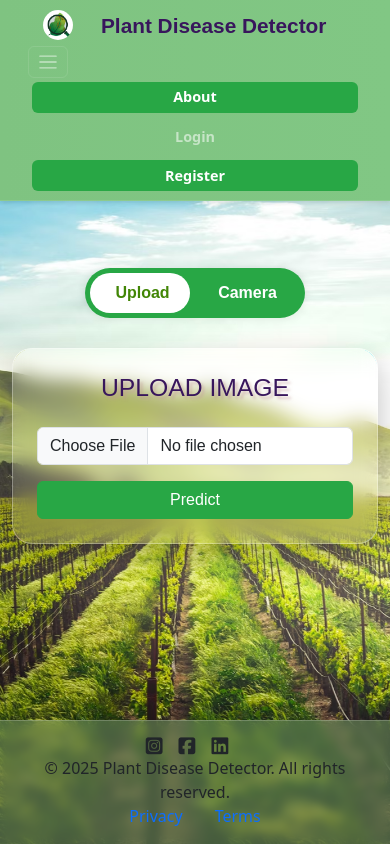
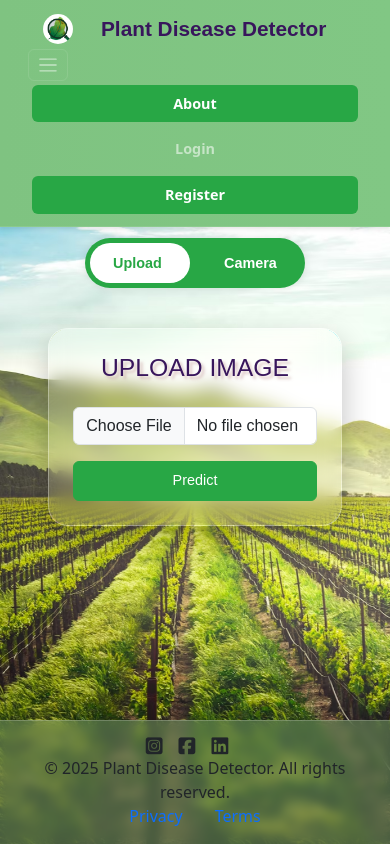
Before and after one commit to 1177SayanShee/Potato-Disease-Detection, a Python web app: template potato-disease-classification/api/templates/index.html in a window 390 px wide, after a click that opens the changed part. Run offline with Jinja, Linux system fonts and the light colour scheme; the template is opened without the code that fills it, so the values that code supplies are empty; some web fonts are replaced.

Commit message:
Make the Navbar and Index Page Responsive

```diff
--- a/potato-disease-classification/api/static/style.css
+++ b/potato-disease-classification/api/static/style.css
@@ -14,6 +14,7 @@ body {
 }
 
 .main-content {
+    padding: 4rem 1rem; /* adds horizontal padding on smaller screens */
     flex: 1;
     display: flex;
     justify-content: center;
@@ -38,6 +39,8 @@ body {
     overflow: hidden;
 
     margin-bottom: 2rem;
+    transition: all 0.4s ease-in-out;
+
 }
 
 
@@ -147,44 +150,28 @@ h2 {
 }
 
 
-/* Optional: To keep navbar fixed at top */
+/* Navbar Properties */
 .navbar {
     position: fixed;
     top: 0;
     left: 0;
     right: 0;
     z-index: 1030;
+    transition: padding 0.5s ease;
 }
 
 .navbar-brand {
+    font-size: 2rem;
     font-weight: bold;
-    transition: transform 0.2s ease, color 0.2s ease;
+    transition: font-size 0.5s ease;
 }
 
 .navbar-brand:hover {
     color: #38165c !important;
-    /* prevent it from changing on hover */
     transform: scale(1.02);
+    transition: transform 0.3s ease, color 0.2s ease;
+
 }
-
-
-/* Optional tweaks for consistency */
-.navbar .btn {
-    font-weight: 600;
-}
-
-
-
-
-.custom-navbar {
-    background: linear-gradient(90deg, #7fc381, #81c784);
-    padding: 0.5rem 1rem;
-    box-shadow: 0 2px 4px rgba(0, 0, 0, 0.1);
-    backdrop-filter: blur(10px);
-    -webkit-backdrop-filter: blur(10px);
-    border-bottom: 1px solid rgba(255, 255, 255, 0.1);
-}
-
 
 .logo img {
     height: 40px;
@@ -192,25 +179,18 @@ h2 {
     margin-right: 20px;
     margin-left: 15px;
     border-radius: 16px;
-    transition: transform 0.2s ease, color 0.2s ease;
-
+    transition: height 0.5s ease;
 }
 
 .logo:hover {
-    transform: scale(1.03);
-}
-
-
-.brand-text {
-    font-size: 2rem;
-    transition: font-size 0.3s ease;
+    transform: scale(1.035);
 }
 
 .nav-link {
     font-size: 1rem;
     padding: 0.5rem 1rem;
-    transition: all 0.3s ease;
-  }
+    transition: all 0.5s ease;
+}
 
 /* Make adjustments below medium screen (bootstrap breakpoint is 768px) */
 @media (max-width: 741px) {
@@ -219,7 +199,7 @@ h2 {
         height: 30px;
     }
 
-    .brand-text {
+    .navbar-brand {
         font-size: 1.3rem;
     }
 
@@ -235,9 +215,23 @@ h2 {
     .nav-link {
         font-size: 0.9rem;
         padding: 0.3rem 0.6rem;
-      }
+    }
 }
 
+
+/* Optional tweaks for consistency */
+.navbar .btn {
+    font-weight: 600;
+}
+
+.custom-navbar {
+    background: linear-gradient(90deg, #7fc381, #81c784);
+    padding: 0.5rem 1rem;
+    box-shadow: 0 2px 4px rgba(0, 0, 0, 0.1);
+    backdrop-filter: blur(10px);
+    -webkit-backdrop-filter: blur(10px);
+    border-bottom: 1px solid rgba(255, 255, 255, 0.1);
+}
 
 /* Toggle Hamburger Button Effect */
 
@@ -315,7 +309,7 @@ h2 {
 }
 
 
-/* Index page Related */
+/* Index page Related -------------------------------------------> */
 #cameraFeed {
     max-width: 400px;
     max-height: 400px;
@@ -325,35 +319,19 @@ h2 {
     backdrop-filter: blur(4px);
 }
 
-
-@media (max-width: 576px) {
-    .glass-card {
-        padding: 1.5rem;
-        font-size: 1.1rem;
-    }
-
-    .preview-img {
-        max-width: 90%;
-        height: auto;
-    }
-}
-
 .toggle-container {
     position: relative;
     width: 220px;
     height: 50px;
     background: #28a745;
-    ;
     border-radius: 50px;
     display: flex;
     align-items: center;
     justify-content: space-between;
     padding: 5px;
     box-shadow: 0 0 10px rgba(0, 0, 0, 0.1);
-    margin: 0 auto;
+    margin: 0 auto 30px auto;
     font-family: sans-serif;
-    margin: 0 auto 30px auto;
-    /*  This adds 20px space at the bottom */
 }
 
 .toggle-container input[type="radio"] {
@@ -384,14 +362,101 @@ h2 {
     z-index: 1;
 }
 
-#camera:checked~.toggle-slider {
+#camera:checked ~ .toggle-slider {
     transform: translateX(110px);
-    /* slide to camera */
 }
 
-#upload:checked~label[for="upload"],
-#camera:checked~label[for="camera"] {
-    color: rgba(66, 134, 6, 1);
+#upload:checked ~ label[for="upload"],
+#camera:checked ~ label[for="camera"] {
+    color: #28a745;
+}
+
+
+
+@media (max-width: 576px) {
+    .glass-card {
+        padding: 1.5rem;
+        font-size: 1.1rem;
+    }
+
+    .preview-img {
+        max-width: 90%;
+        height: auto;
+    }
+}
+
+
+/* Responsive adjustments for glass-card and preview */
+@media (max-width: 768px) {
+
+    .glass-card {
+        padding: 1.5rem;
+        margin: 1rem;
+        width: 90%;
+    }
+
+    .preview-img {
+        max-width: 100%;
+        max-height: 300px;
+    }
+
+    .cal-sans-regular {
+        font-size: 1.3rem;
+        text-align: center;
+    }
+
+    .toggle-container label {
+        font-size: 0.9rem;
+        padding: 0.4rem 0.6rem;
+    }
+
+    .btn {
+        font-size: 0.9rem;
+        padding: 0.5rem 0.8rem;
+    }
+
+    .content-wrapper {
+        padding: 0 1rem;
+    }
+
+    .toggle-container {
+        flex-direction: column;
+        align-items: center;
+        gap: 0.5rem;
+        margin-bottom: 1.5rem;
+    }
+
+    .toggle-container label {
+        margin: 0.3rem;
+    }
+
+    .d-flex.justify-content-between {
+        flex-direction: column;
+        gap: 1rem;
+        align-items: stretch;
+    }
+}
+
+
+@media (max-width: 300px) {
+    .toggle-container {
+        width: 90%;
+        max-width: 200px;
+        /* transition: transform 0.4s ease; */
+    }
+
+    .toggle-slider {
+        width: 50%;
+        transform: translateX(0); /* Reset by default */
+    }
+
+    #camera:checked ~ .toggle-slider {
+        transform: translateX(100%);
+    }
+
+    .toggle-container label {
+        font-size: 0.7rem;
+    }
 }
 
 
--- a/potato-disease-classification/api/templates/index.html
+++ b/potato-disease-classification/api/templates/index.html
@@ -2,11 +2,13 @@
 
 {% block content %}
 
-    <div class="container mt-5 pt-5 content-wrapper d-flex flex-column align-items-center">
+<div class="container mt-5 pt-5 content-wrapper d-flex flex-column align-items-center">
 
 
     <!-- Toggle Switch -->
-    <div class="toggle-container">
+    <!-- <div class="toggle-container"> -->
+    <div class="toggle-container d-flex justify-content-center flex-wrap gap-3">
+
         <input type="radio" name="toggle" id="upload" checked>
         <input type="radio" name="toggle" id="camera">
 
@@ -35,7 +37,8 @@
         <h2>CAPTURE IMAGE</h2>
         <video id="cameraFeed" autoplay class="preview-img"></video>
         <canvas id="snapshot" style="display: none;"></canvas>
-        <div class="mt-3 d-flex justify-content-between">
+        <!-- <div class="mt-3 d-flex justify-content-between"> -->
+            <div class="mt-3 d-flex justify-content-between flex-wrap gap-2">
             <button class="btn btn-outline-warning" onclick="capturePhoto()">Capture</button>
             <button class="btn btn-success" onclick="predictCamera()">Predict</button>
 
@@ -216,19 +219,18 @@
         }
     }
 
+    function resetCameraForm() {
+            cameraImageInput.value = '';  // Clear base64 data
+            preview.style.display = 'none'; // Hide the image preview
+            document.getElementById('result').innerText = ''; // Clear the result text
+        }
+
     function handleToggleChange(toggle) {
         if (toggle.checked) {
             showCamera();
         } else {
             showUpload();
         }
-
-        function resetCameraForm() {
-            cameraImageInput.value = '';  // Clear base64 data
-            preview.style.display = 'none'; // Hide the image preview
-            document.getElementById('result').innerText = ''; // Clear the result text
-        }
-
     }
 
 </script>
```
Also changed, not shown: potato-disease-classification/api/templates/result.html (+10 -2 lines).
